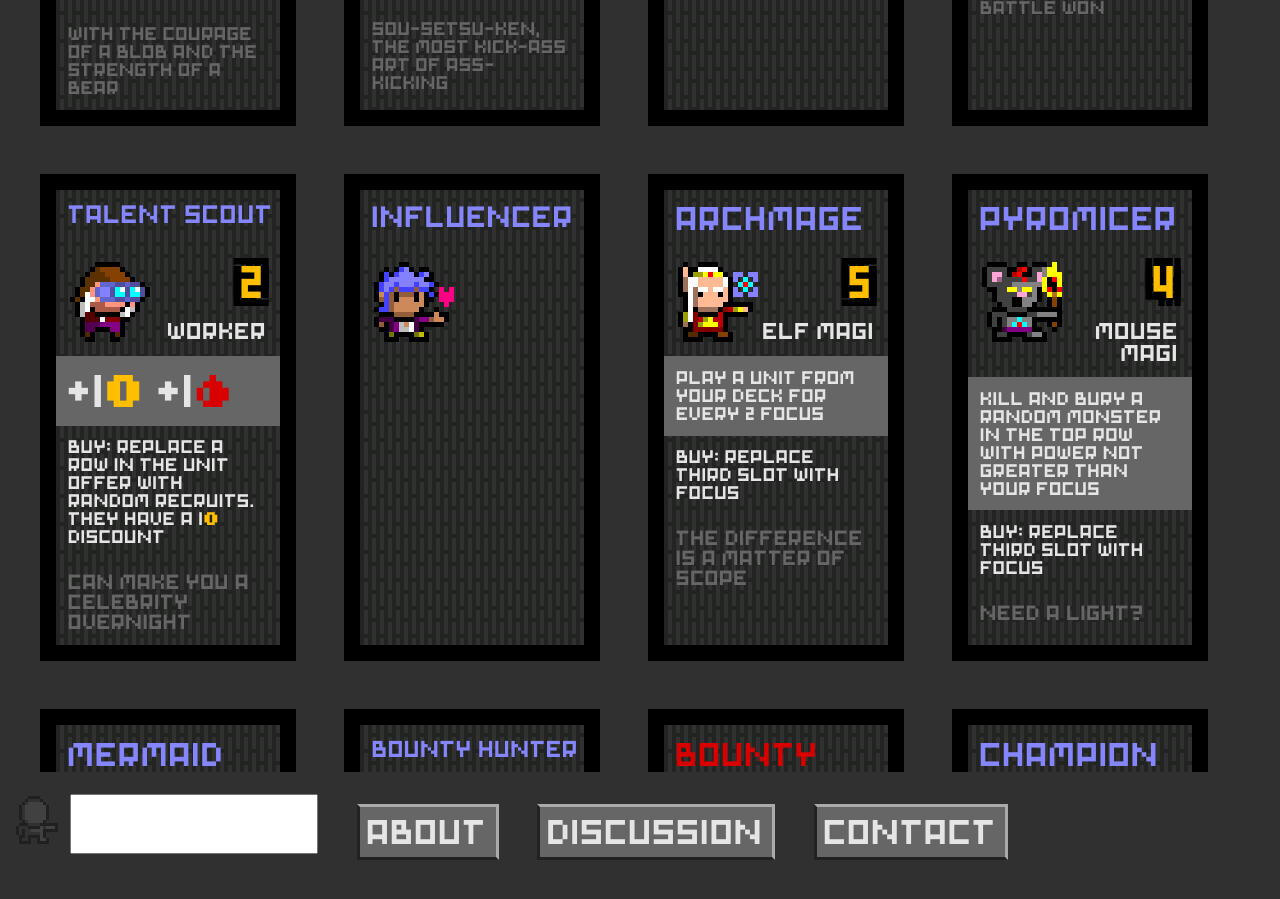
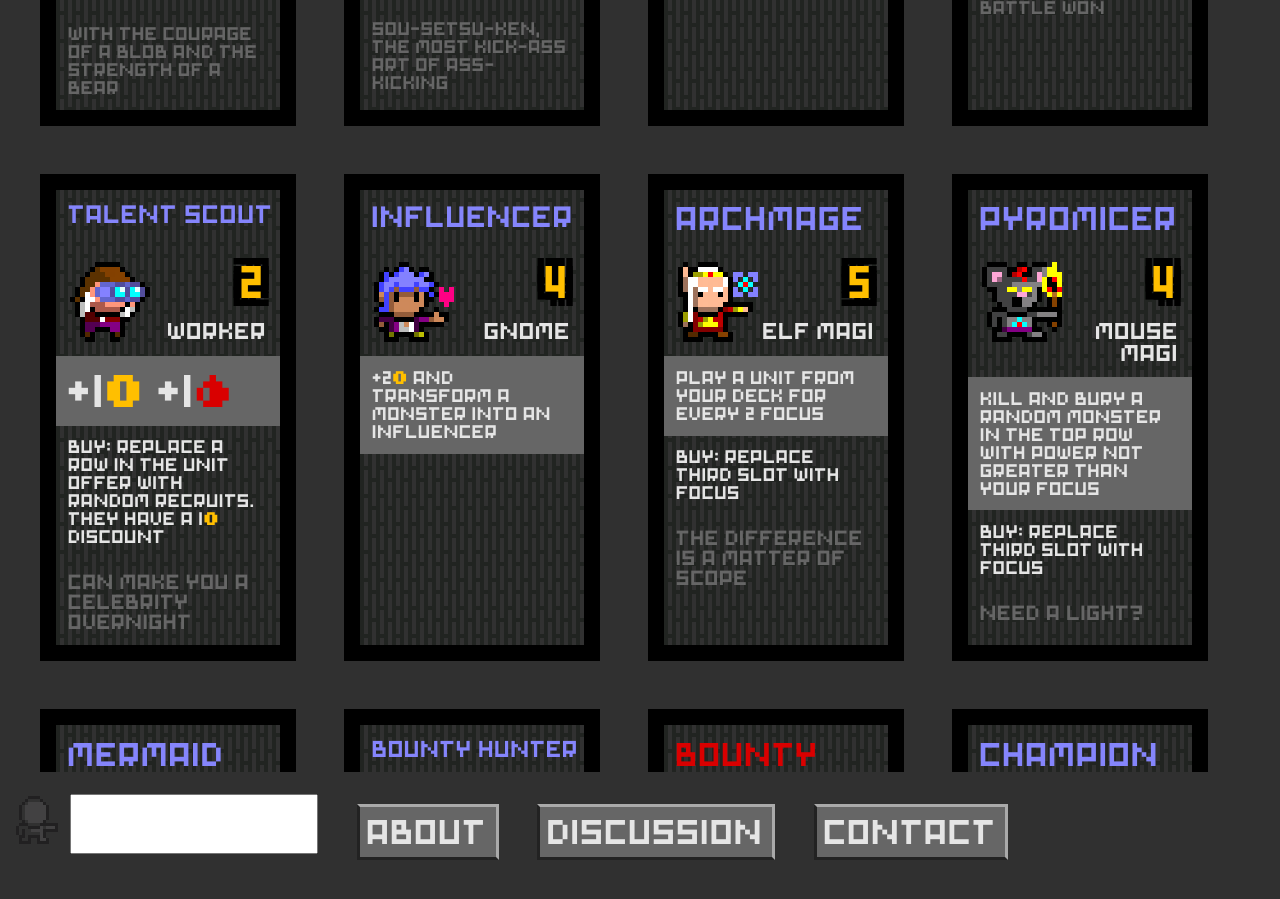
Before and after one commit to MattArnold/toarms.games.github.io, a Jekyll site: the page built from index.md, in a window 1280 px wide and 900 px high, scrolled down 18126 px. Built offline with Jekyll 4.4.1, drawn with Linux system fonts in a browser that asks for light colours.

Commit message:
Details for Influencer.

```diff
--- a/_data/cards.yaml
+++ b/_data/cards.yaml
@@ -1422,7 +1422,9 @@
   flavor: CAN MAKE YOU A CELEBRITY OVERNIGHT
 - name: INFLUENCER
   slug: Influencer
-  coincost:
+  coincost: 4
+  type: GNOME
+  play: +2g AND TRANSFORM A MONSTER INTO AN INFLUENCER
 - name: ARCHMAGE
   slug: Archmage
   coincost: 5
```
